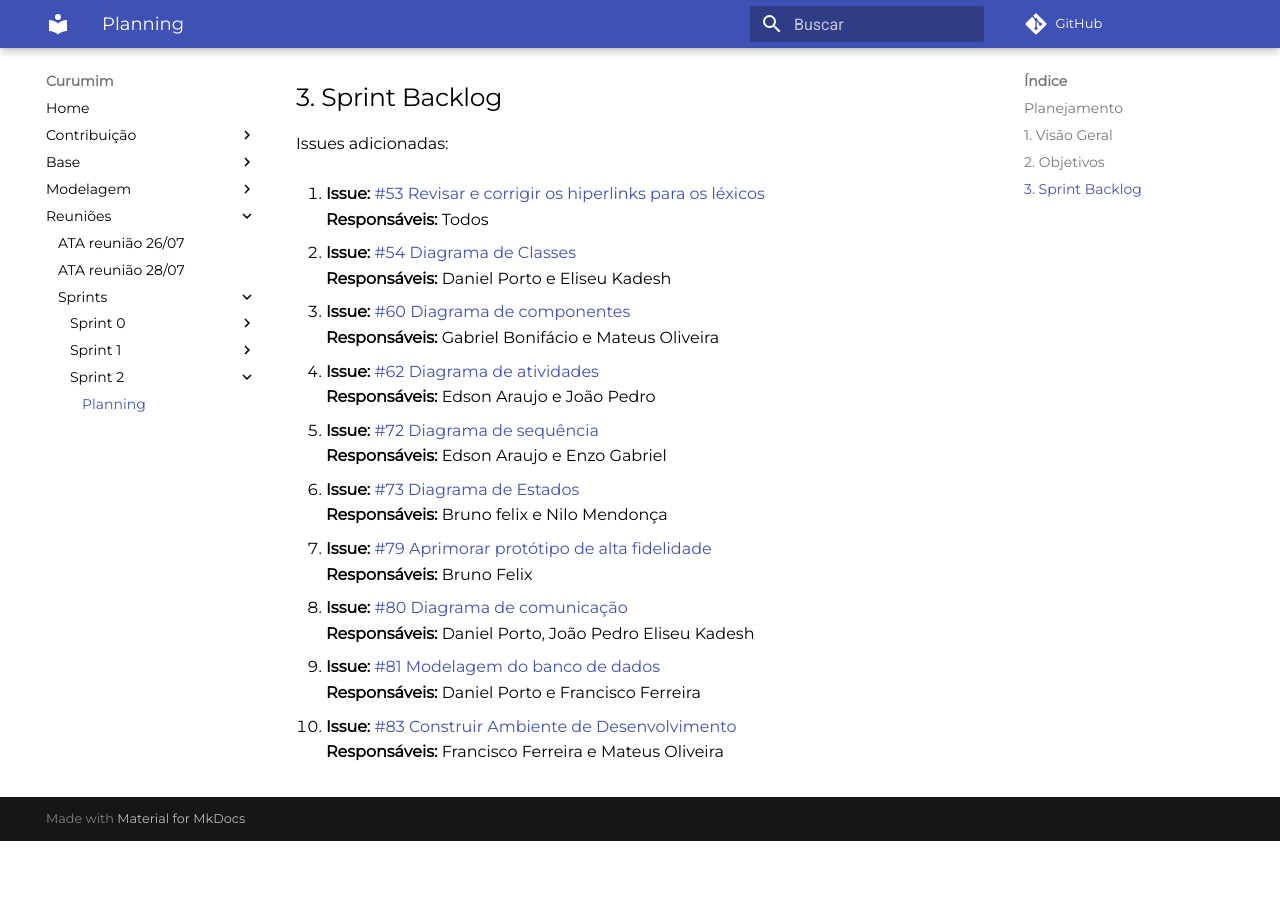
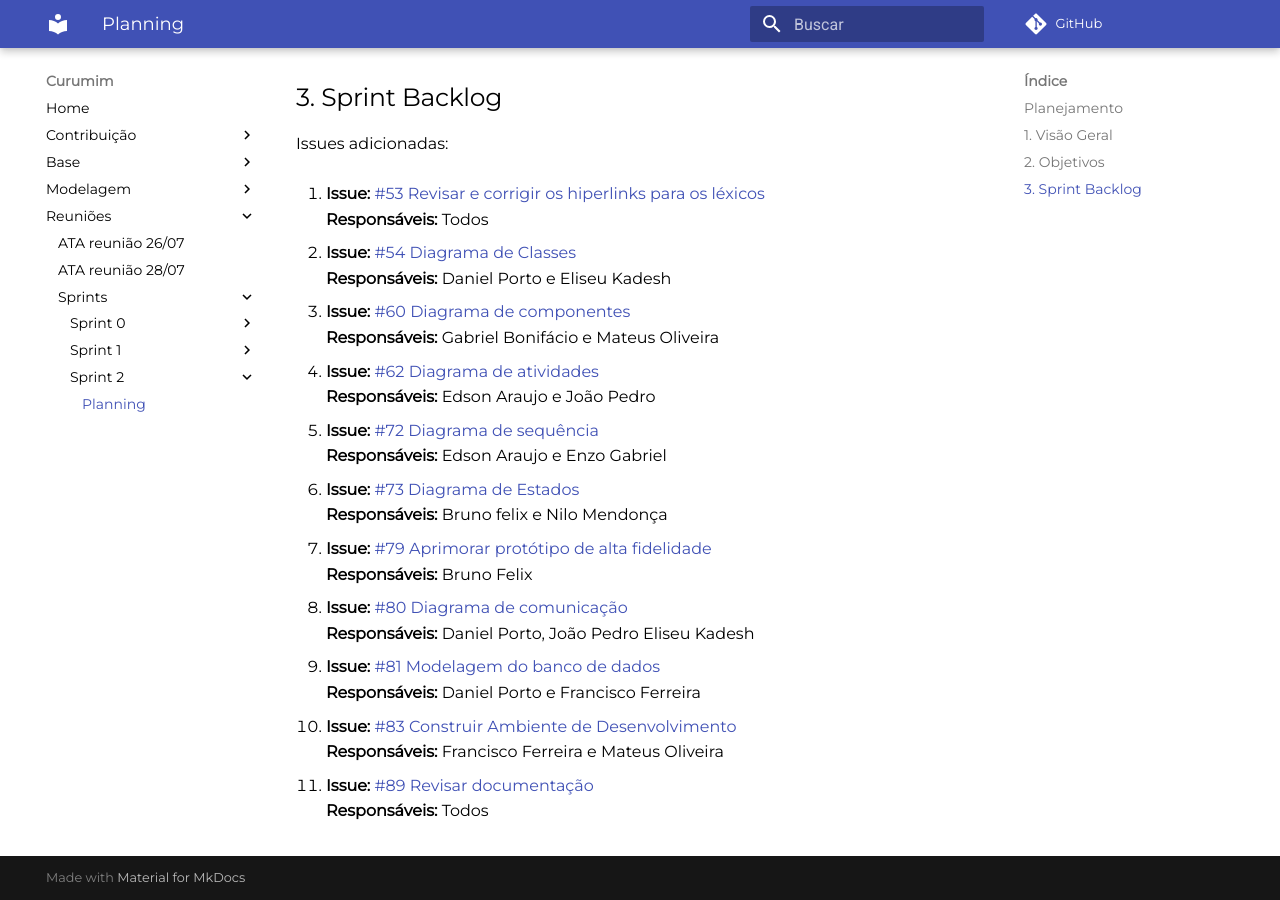
Before and after one commit to UnBArqDsw2021-1/2021.1_G6_Curumim, an MkDocs documentation site: the page built from docs/reunioes/sprints/planning-sprint2.md, in a window 1280 px wide and 900 px high, scrolled down 593 px. Built offline with MkDocs 1.6.1 and Material for MkDocs 9.7.7, drawn with Linux system fonts in a browser that asks for light colours; comment, search, counter and statistics services are not loaded; before the commit the page ends 1434 px from its top, so only the background shows below that.

Commit message:
doc(#91) Adicioando issue 89-Revisar documentação

```diff
--- a/docs/reunioes/sprints/planning-sprint2.md
+++ b/docs/reunioes/sprints/planning-sprint2.md
@@ -51,3 +51,6 @@ Issues adicionadas:
 
 10. **Issue:** [#83 Construir Ambiente de Desenvolvimento](https://github.com/UnBArqDsw2021-1/2021.1_G6_Curumim/issues/83)<br>
 **Responsáveis:** Francisco Ferreira e Mateus Oliveira<br>
+
+11. **Issue:** [#89 Revisar documentação](https://github.com/UnBArqDsw2021-1/2021.1_G6_Curumim/issues/89)<br>
+**Responsáveis:** Todos <br>
```
